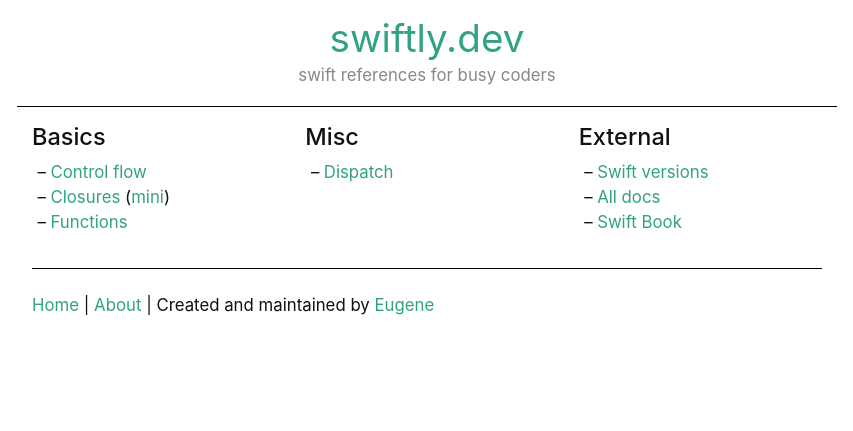
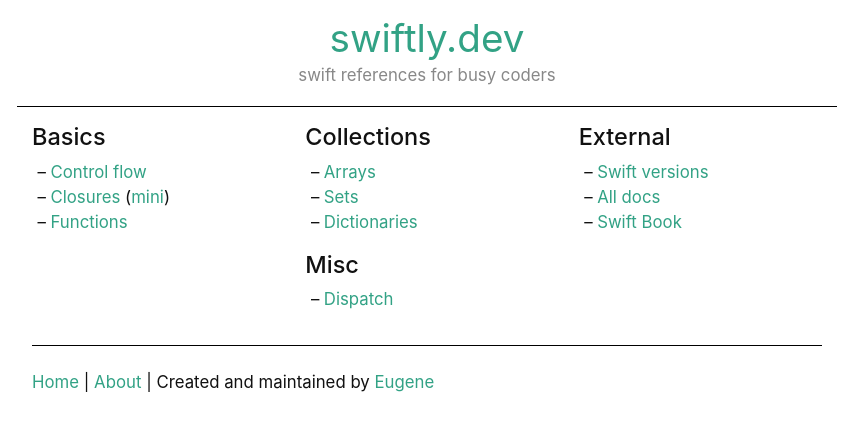
Before and after one commit to ebelinski/swiftly, a Jekyll site: the page built from index.md, in a window 1280 px wide. Shown: the top 431 px of the page, without its empty margins (213-1066 px from the left). Built offline with Jekyll 4.4.1, drawn with Linux system fonts in a browser that asks for light colours.

Commit message:
added collections section

```diff
--- a/index.md
+++ b/index.md
@@ -13,6 +13,12 @@ layout: default
 
 {% include closecol.html %}{% include opencol.html size=4 %}
 
+### Collections
+
+* [Arrays]({{ "/arrays" | relative_url }})
+* [Sets]({{ "/sets" | relative_url }})
+* [Dictionaries]({{ "/dictionaries" | relative_url }})
+
 ### Misc
 
 * [Dispatch]({{ "/dispatch" | relative_url }})
```
